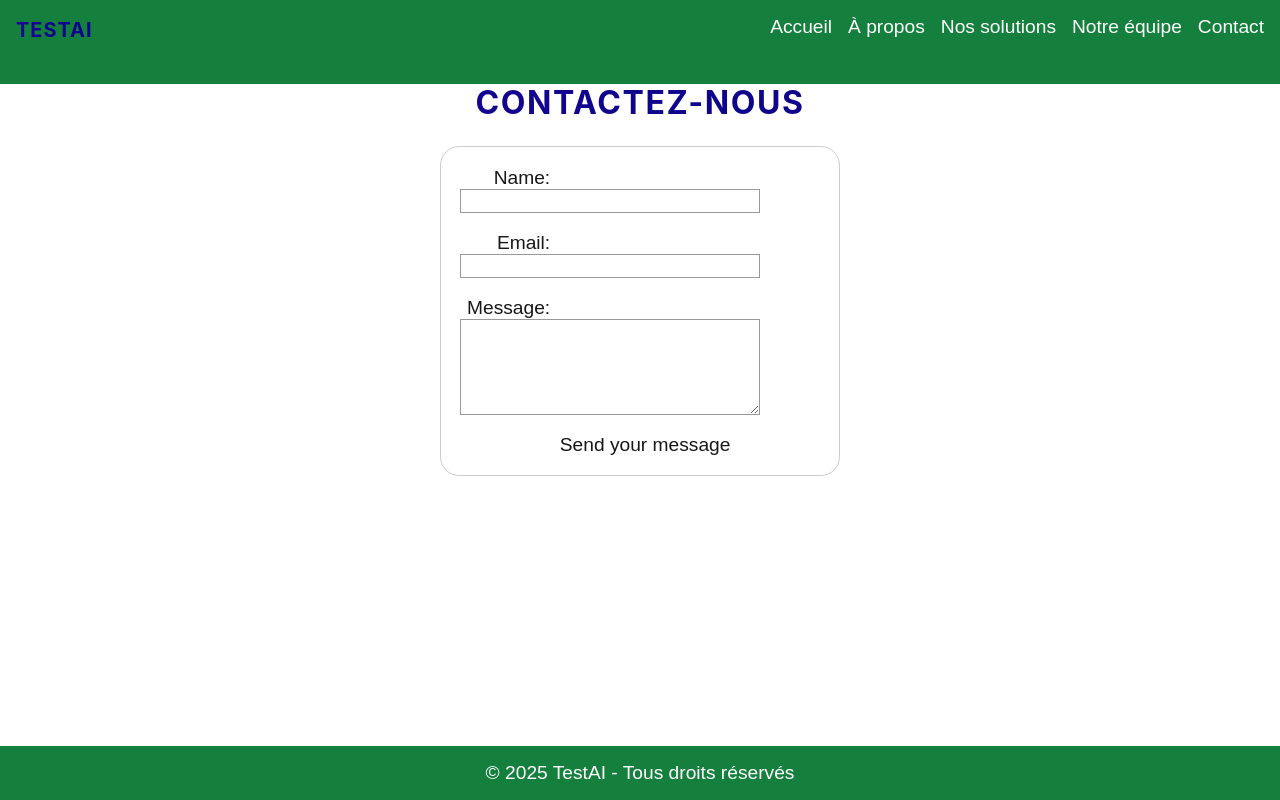
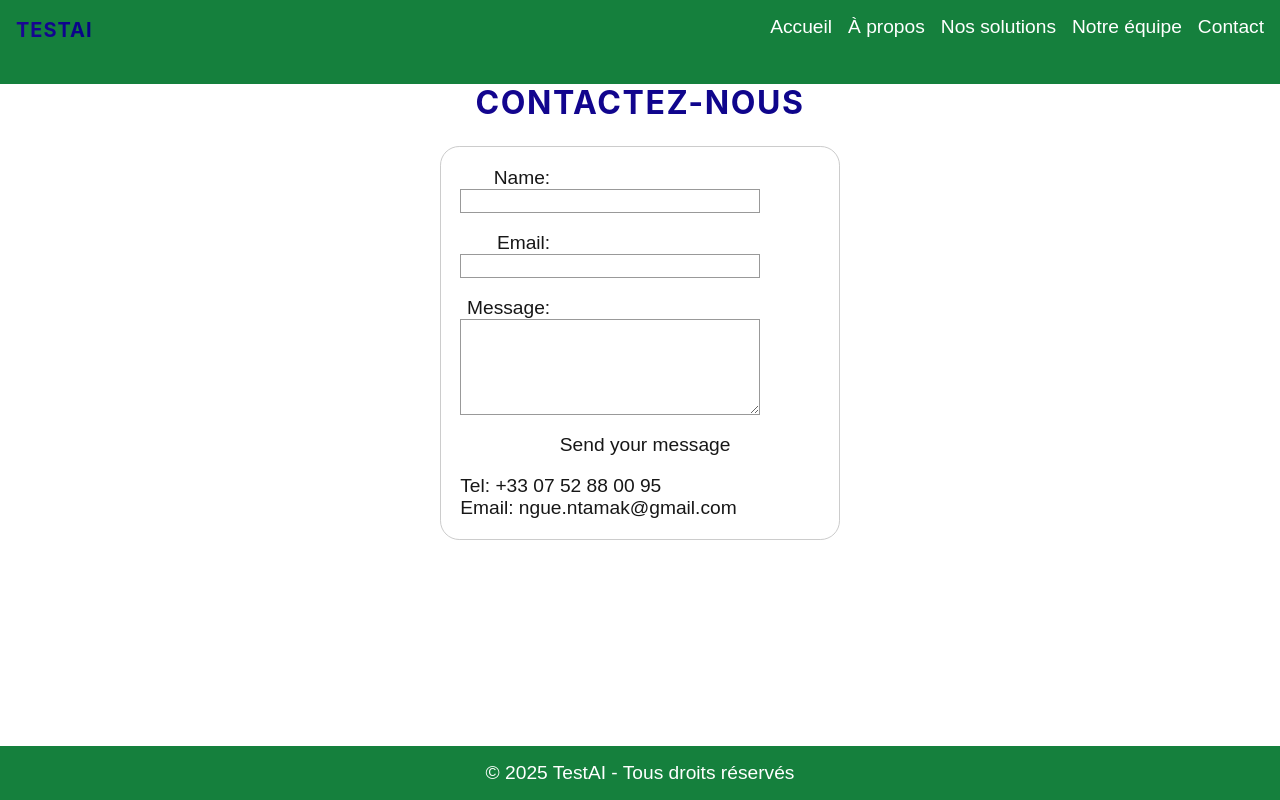
Before and after one commit to nguentamak/TestAI-showcase-site, a Next.js app: page /contact in a window 1280 px wide. Built offline with nearby package versions, Linux system fonts and the light colour scheme.

Commit message:
app/about/page.js, app/contact/page.js, app/page.js pages updated

```diff
--- a/app/about/page.js
+++ b/app/about/page.js
@@ -6,6 +6,7 @@ export default function About() {
     <Layout>
     <div>
       <h1 className="text-2xl font-bold">{`À propos de nous`}</h1>
+
       <p>{`Chez TestAI, nous révolutionnons l'agriculture grâce à l'intelligence artificielle.
            Notre mission est d'accompagner les agriculteurs, coopératives et entreprises du secteur agroalimentaire
           dans l'optimisation de leurs opérations grâce à des solutions SaaS innovantes et adaptées à leurs besoins.`}</p>
@@ -17,6 +18,7 @@ export default function About() {
            de maximiser leur rendement tout en minimisant leur impact environnemental.
            Notre engagement : rendre l'intelligence artificielle accessible et utile à tous les acteurs du secteur agricole.`}</p>
       <p>{`Rejoignez-nous dans cette aventure et découvrez comment nos solutions peuvent transformer votre activité agricole !`}</p>
+
     </div>
     </Layout>
   );
--- a/app/contact/page.js
+++ b/app/contact/page.js
@@ -2,7 +2,8 @@ import Layout from "../../components/Layout";
 import "../../app/globals.css";
 
 const Contact = () => {
-    return ( <Layout><div>
+    return (
+    <Layout><div>
       <h1 className="text-2xl font-bold">Contactez-nous</h1>
       <form action="/my-handling-form-page" method="post">
       <div>
@@ -23,8 +24,13 @@ const Contact = () => {
       <div className="button">
         <button type="submit">Send your message</button>
       </div>
+      <div><p>Tel: +33 07 52 88 00 95</p>
+    <p>Email: ngue.ntamak@gmail.com </p>
+    </div>
     </form>
-    </div> </Layout>
+
+    </div>
+    </Layout>
     );
   };
 
--- a/app/page.js
+++ b/app/page.js
@@ -50,7 +50,8 @@ export default function Home() {
             </Link>
             </p>
             </div>
-
+            <p>Tel: +33 07 52 88 00 95</p>
+    <p>Email: ngue.ntamak@gmail.com </p>
             <footer>
               <Link href="/contact">
                 <button className="mt-6 bg-green-700 hover:bg-green-800 text-white font-semibold py-3 px-6 rounded-lg transition">
```
